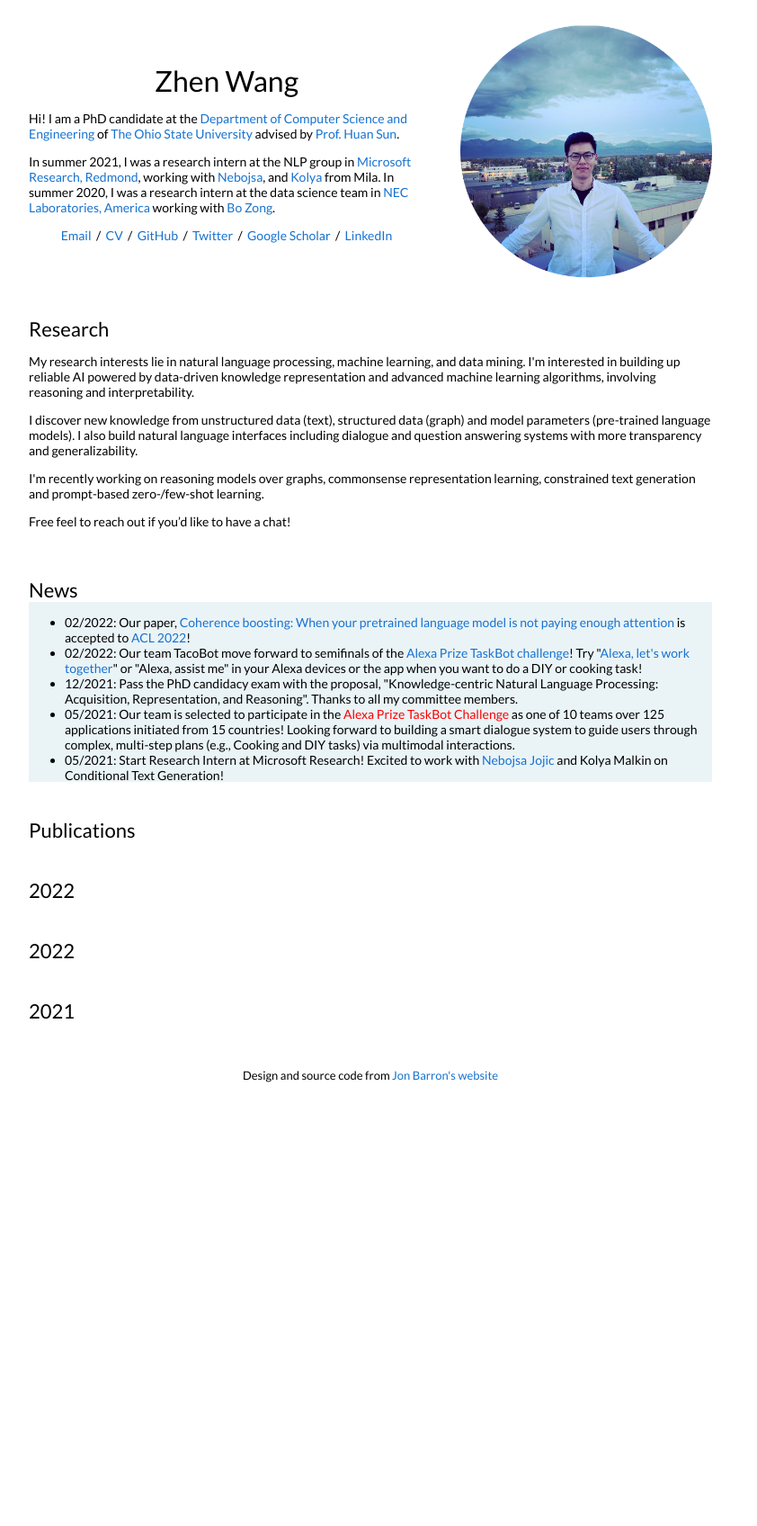
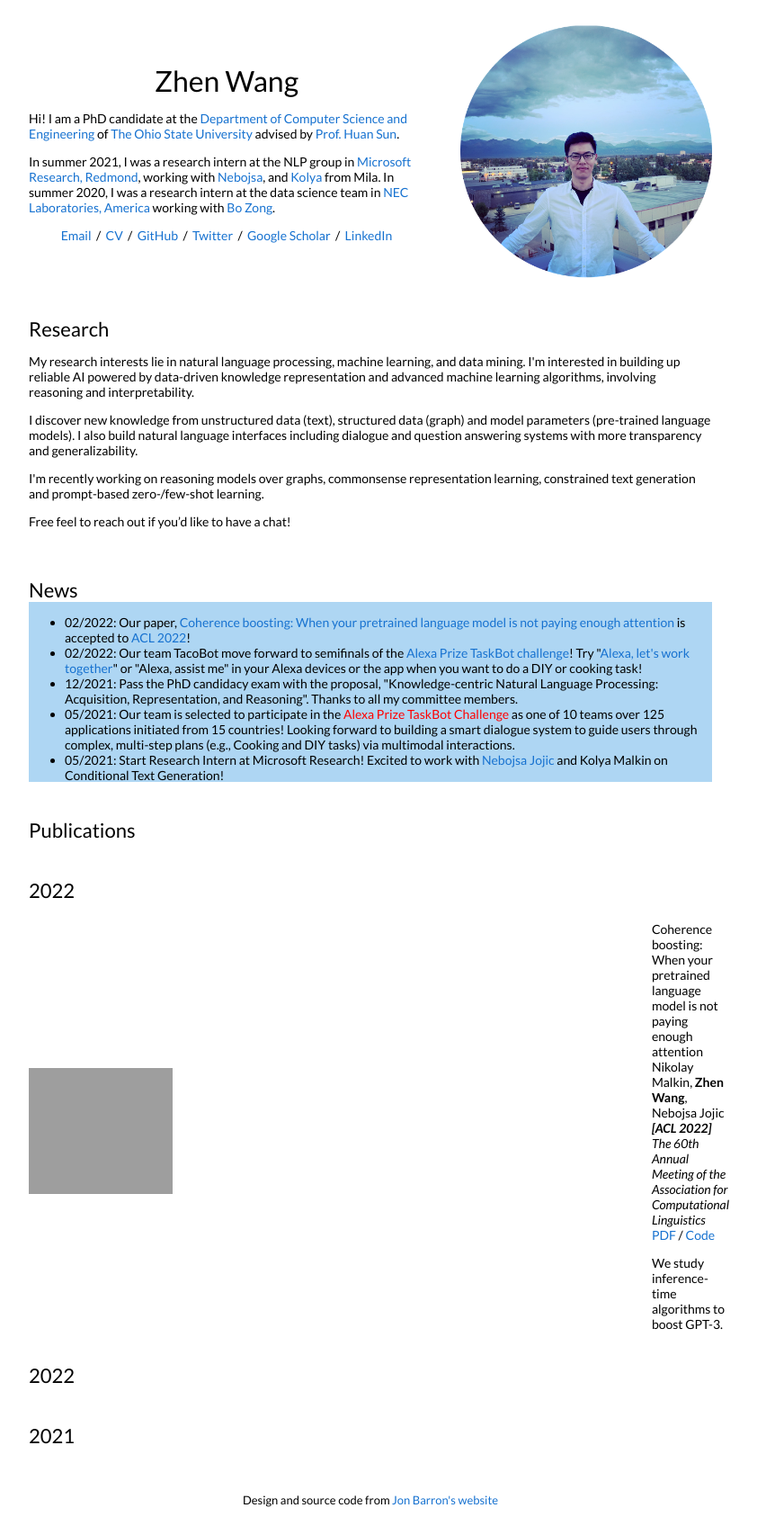
Before and after one commit to zhenwang9102/zhenwang9102.github.io, a Jekyll site: the page built from _posts/2019-06-02-venue.markdown, in a window 1280 px wide. Shown: the whole page at 90% size, without its empty margins (228-1070 px from the left). Built offline with Jekyll 4.4.1, drawn with Linux system fonts in a browser that asks for light colours; before the commit the page ends 1224 px from its top, so only the background shows below that; grey boxes are pictures that could not be loaded.

Commit message:
Update default.html

```diff
--- a/_layouts/default.html
+++ b/_layouts/default.html
@@ -22,7 +22,7 @@
     overflow-y: scroll;
     height: 200px;
     color: black;
-    background-color: #EAF4F7;
+    background-color: #AED6F3;
 /*     border: 2px solid black; */
 /*     padding: 20px 50px 0px 30px; */
 /*     font-size: 15px; */
@@ -182,6 +182,28 @@
           </tr>
 
           <tr>
+            <td style="padding:20px;width:25%;vertical-align:middle">
+              <img src="images/xxx.png" alt="3DSP" width="160" height="140" style="border-style: none">
+            </td>
+
+            <td width="75%" valign="middle">
+              <!-- <a href="http://www.personal.psu.edu/dux19/" id="3DSP"> -->
+              <a id="3DSP">
+                <papertitle><font color="black"> Coherence boosting: When your pretrained language model is not paying enough attention</papertitle>
+              </a>
+              <br>
+              Nikolay Malkin, <b>Zhen Wang</b>, Nebojsa Jojic
+              <br>
+              <em><b>[ACL 2022]</b></em> <i>The 60th Annual Meeting of the Association for Computational Linguistics</i>
+              <br>
+              <a href="https://arxiv.org/pdf/2110.08294.pdf">PDF</a> / <a href="https://github.com/zhenwang9102/coherence-boosting">Code</a>
+              <p>We study inference-time algorithms to boost GPT-3.</p>
+            </td>
+
+          </tr>
+
+
+          <tr>
             <td style="padding:2.5%;width:100%;vertical-align:middle">
               <h2>2022</h2>
             </td>
```
